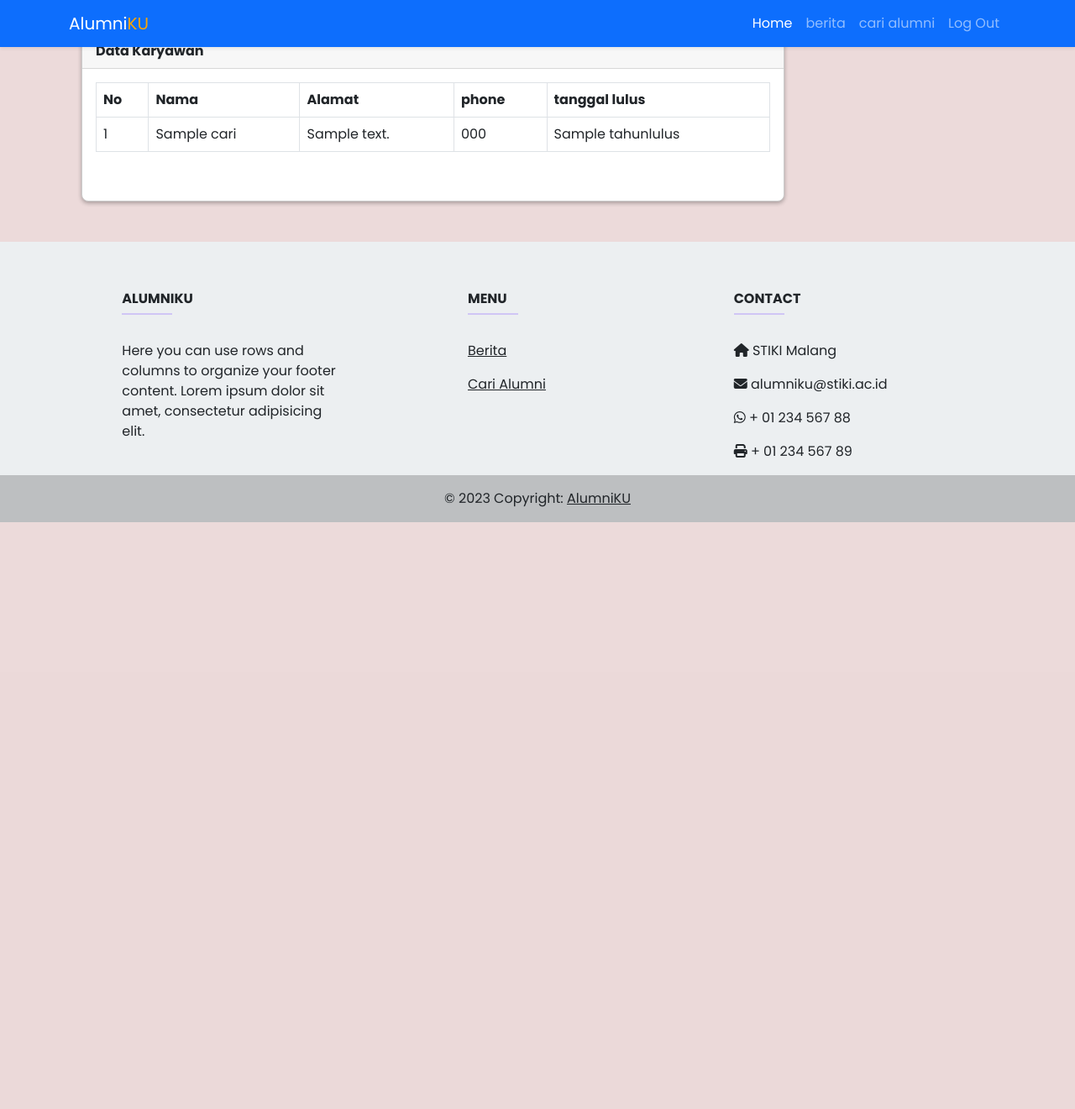
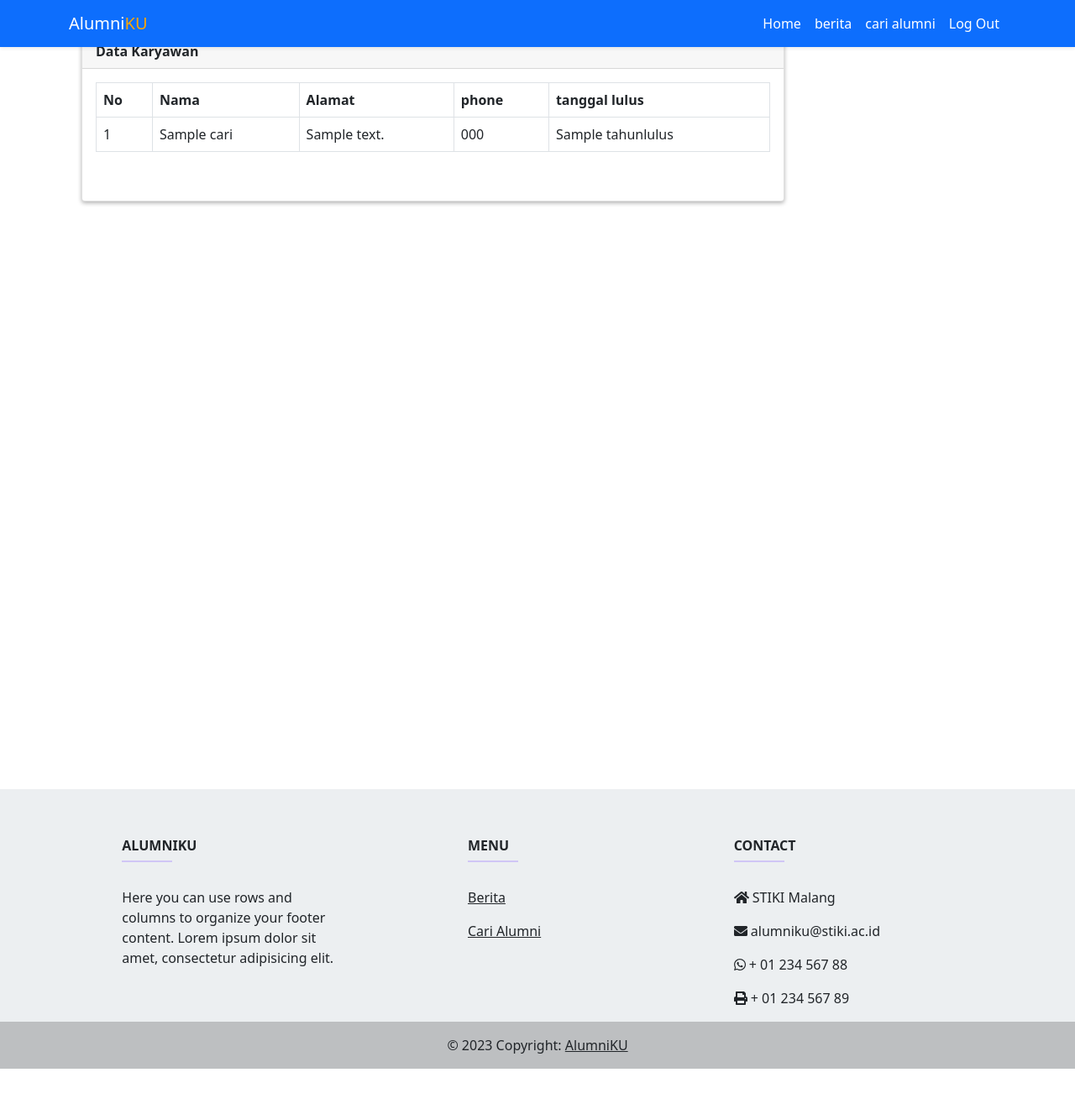
Before and after one commit to Billzerma/ProjectAlumni, a CodeIgniter 4 app: the page made by app/Views/Alumni/cari.php in a window 1280 px wide. Shown: the whole page at 84% size. Before the commit the page ends 622 px from the top, so only its background shows below. Run offline with PHP 8.4 and a stand-in for CodeIgniter, Linux system fonts and the light colour scheme; the template is opened without the code that fills it: most values are stand-ins (such as "Sample title", 1, 10 or a date in 2020); some libraries are stand-ins or nearby versions.

Commit message:
progress home

```diff
--- a/app/Views/Alumni/tamplate/header.php
+++ b/app/Views/Alumni/tamplate/header.php
@@ -14,6 +14,12 @@
         rel="stylesheet">
 
     <link rel="stylesheet" type="text/css" href="<?= base_url('Asset\alumniCSSJS\style.css');?>">
+    <link href="https://fonts.googleapis.com/css2?family=Poppins:wght@400;700&display=swap" rel="stylesheet">
+    <link href="https://cdnjs.cloudflare.com/ajax/libs/font-awesome/5.15.3/css/all.min.css" rel="stylesheet" />
+    <link rel="stylesheet" href="https://cdnjs.cloudflare.com/ajax/libs/font-awesome/5.15.3/css/all.min.css">
+    <link href="https://cdn.jsdelivr.net/npm/bootstrap@5.0.2/dist/css/bootstrap.min.css" rel="stylesheet"
+        integrity="sha384-EVSTQN3/azprG1Anm3QDgpJLIm9Nao0Yz1ztcQTwFspd3yD65VohhpuuCOmLASjC" crossorigin="anonymous" />
+
     <title>Alumni</title>
 </head>
 
@@ -32,13 +38,13 @@
                         <a class="nav-link active" aria-current="page" href="#home">Home</a>
                     </li>
                     <li class="nav-item">
-                        <a class="nav-link" href="#about">berita</a>
+                        <a class="nav-link active" href="#about">berita</a>
                     </li>
                     <li class="nav-item">
-                        <a class="nav-link" href="<?= base_url('carialumni') ?>">cari alumni</a>
+                        <a class="nav-link active" href="<?= base_url('carialumni') ?>">cari alumni</a>
                     </li>
                     <li class="nav-item">
-                        <a class="nav-link" href="#contact">Log Out</a>
+                        <a class="nav-link active"  href="#contact">Log Out</a>
                     </li>
                 </ul>
             </div>
@@ -54,9 +60,9 @@
 
     <!-- Footer -->
     <!-- Remove the container if you want to extend the Footer to full width. -->
-    <div class=" my-5">
+    <div class=" my-5 ">
         <!-- Footer -->
-        <footer class="text-center text-lg-start text-dark" style="background-color: #ECEFF1">
+        <footer class="text-center text-lg-start text-dark foot" style="background-color: #ECEFF1">
             <!-- Section: Social media -->
 
             <!-- Section: Social media -->
@@ -114,7 +120,7 @@
             <!-- Section: Links  -->
 
             <!-- Copyright -->
-            <div <div id="copyright" class="text-center p-3" style="background-color: rgba(0, 0, 0, 0.2)"></div>
+            <div  id="copyright" class="text-center p-3" style="background-color: rgba(0, 0, 0, 0.2)"></div>
 
             <!-- Copyright -->
         </footer>
@@ -128,6 +134,15 @@
     </script>
     <script src="https://kit.fontawesome.com/ceefbd64d0.js" crossorigin="anonymous"></script>
     <script src="Asset\alumniCSSJS\scrip.js"></script>
+    <script src="https://ajax.googleapis.com/ajax/libs/jquery/3.4.1/jquery.min.js"></script>
+    <script src="https://cdnjs.cloudflare.com/ajax/libs/popper.js/1.14.7/umd/popper.min.js"></script>
+    <script src="https://maxcdn.bootstrapcdn.com/bootstrap/4.3.1/js/bootstrap.min.js"></script>
+    <script src="https://cdn.jsdelivr.net/npm/bootstrap@5.0.2/dist/js/bootstrap.bundle.min.js"
+        integrity="sha384-MrcW6ZMFYlzcLA8Nl+NtUVF0sA7MsXsP1UyJoMp4YLEuNSfAP+JcXn/tWtIaxVXM" crossorigin="anonymous">
+    </script>
+    <script src="https://cdnjs.cloudflare.com/ajax/libs/font-awesome/5.15.3/js/all.min.js" crossorigin="anonymous">
+    </script>
+
     <script>
     const X = () => {
         const menu = document.querySelector('.bar');
--- a/public/Asset/alumniCSSJS/style.css
+++ b/public/Asset/alumniCSSJS/style.css
@@ -240,3 +240,7 @@
   text-decoration: none;
   color: #555;
 }
+
+.foot{
+  margin-top: 700px;
+}
```
Also changed, not shown: app/Views/Alumni/landing.php (+10 -39 lines).
